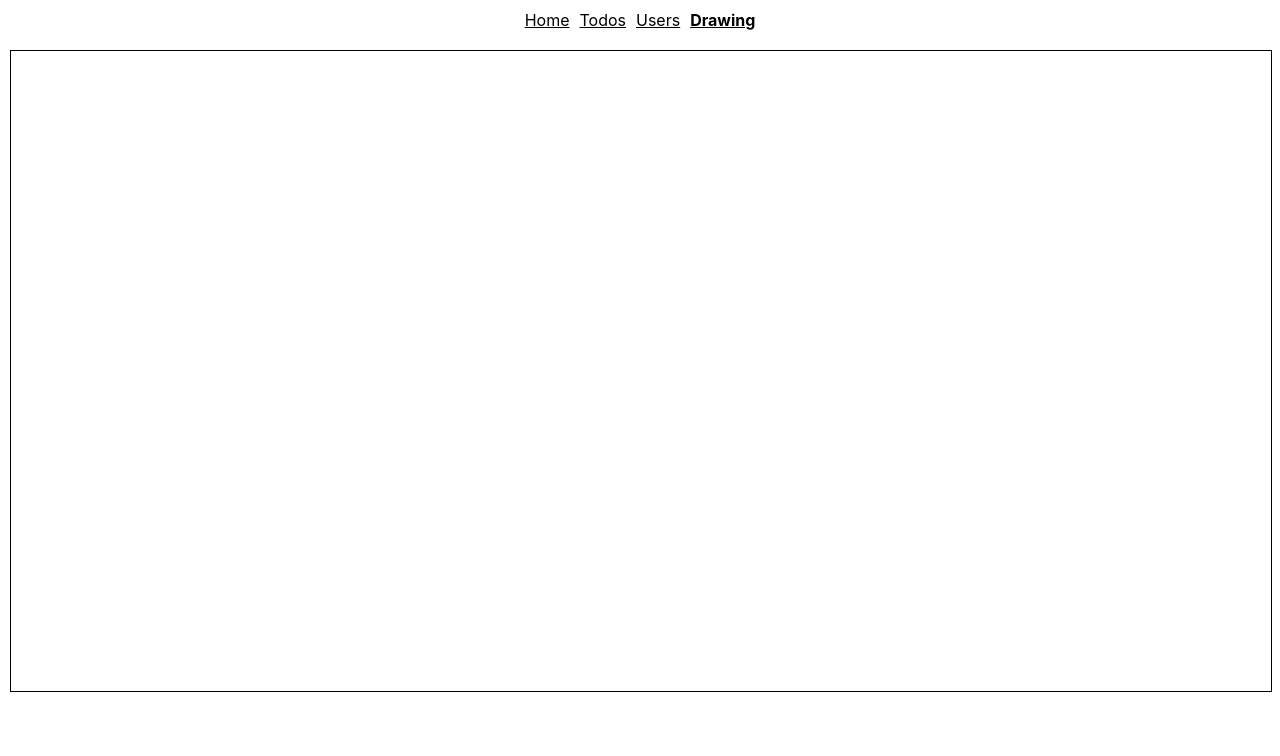
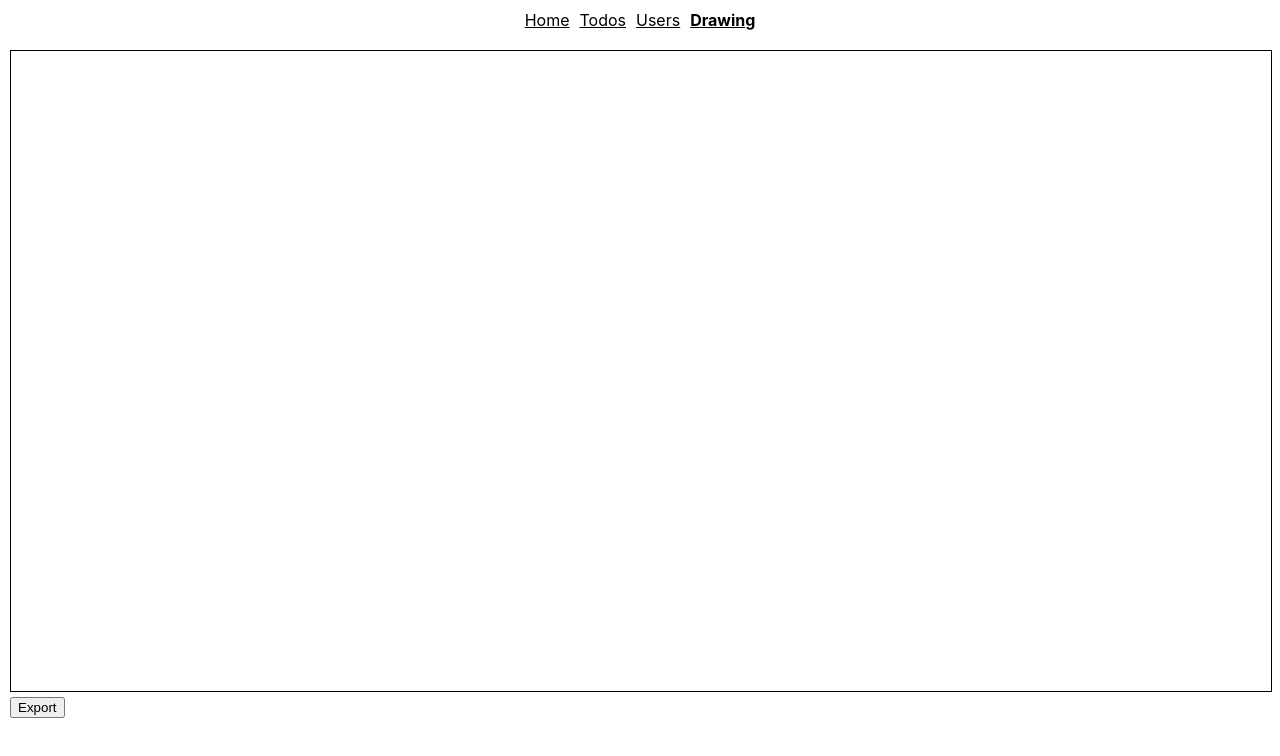
Before and after one commit to DP-PLAYGROUND/react-playground, a React (Create React App) app: page /drawing in a window 1280 px wide. Shown: the top 756 px of the page. Built offline with nearby package versions, Linux system fonts and the light colour scheme.

Commit message:
add opportunity to export drawing

```diff
--- a/src/Drawing/Drawing.tsx
+++ b/src/Drawing/Drawing.tsx
@@ -2,11 +2,13 @@ import { FunctionComponent } from "react";
 import { DrawingPalette } from "./DrawingPalette/DrawingPalette";
 import styles from "./Drawing.module.scss";
 import { FreeHandDrawing } from "./DrawingPalette/FreeHandDrawing/FreeHandDrawing";
+import { ExportDrawing } from "./DrawingPalette/ExportDrawing/ExportDrawing";
 
 const Drawing: FunctionComponent = () => {
   return (
     <DrawingPalette className={styles.palette}>
       <FreeHandDrawing />
+      <ExportDrawing type="image/webp" quality={1}/>
     </DrawingPalette>
   );
 };
--- a/src/Drawing/DrawingPalette/DrawingPalette.tsx
+++ b/src/Drawing/DrawingPalette/DrawingPalette.tsx
@@ -1,4 +1,5 @@
 import {
+  createElement,
   HTMLAttributes,
   PropsWithChildren,
   useCallback,
--- /dev/null
+++ b/src/Drawing/DrawingPalette/ExportDrawing/ExportDrawing.tsx
@@ -0,0 +1,34 @@
+import { FunctionComponent, useContext } from "react";
+import { CanvasContext } from "../CanvasContext";
+
+export interface ExportDrawingProps {
+    /**
+     * @example image/png
+     */
+    readonly type?: string;
+    /**
+     * Number between 0 and 1
+     */
+    readonly quality?: number;
+}
+export const ExportDrawing: FunctionComponent<ExportDrawingProps> = ({type, quality}) => {
+    const canvasElement = useContext(CanvasContext);
+
+    const handleExport = () => {
+        const url = canvasElement?.toDataURL(type, quality);
+
+        if (!url) {
+          return;
+        }
+
+        const aElement = document.createElement('a');
+        aElement.download = 'drawing';
+        aElement.href = url;
+        aElement.click();
+        aElement.remove();
+      }
+
+    return (
+        <button onClick={handleExport}>Export</button>
+    )
+}
```
